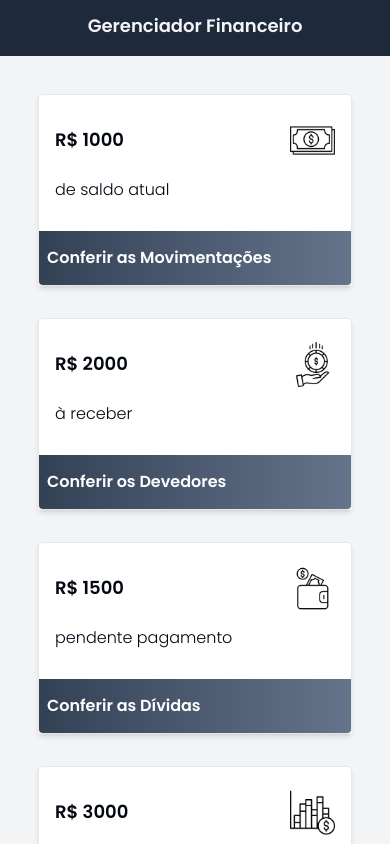
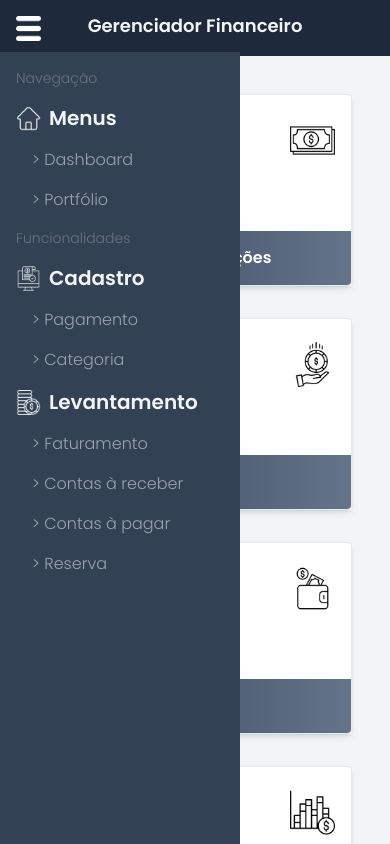
Before and after one commit to taynanhott/financial-manager, a Next.js app: page /gerenciar/dashboard in a window 390 px wide. Shown: the top 844 px of the page. Built offline with nearby package versions, Linux system fonts and the light colour scheme.

Commit message:
dded menuToggle for md and sm

```diff
--- a/src/app/gerenciar/dashboard/page.tsx
+++ b/src/app/gerenciar/dashboard/page.tsx
@@ -141,11 +141,10 @@ export default function Gerenciar() {
     return (
         <section className="grow lg:ml-[240px] mt-14 lg:mt-auto pb-12">
             <div id="header-dashboard">
-                <div className="bg-white hidden shadow-md lg:flex w-full items-center justify-between h-14 px-2">
+                <div className="bg-white hidden lg:flex justify-between items-center shadow-md w-full h-14 px-2 z-20">
                     <div className="flex ml-8">
-                        {`[ SELETOR DE DATA ]`}
                     </div>
-                    <div className="flex mr-8">
+                    <div className="flex items-center space-x-4 mr-8">
                         <AccountOptions />
                         <Avatar>
                             <AvatarImage src="https://github.com/shadcn.png" />
--- a/src/components/Html/Body/Menu/menu.tsx
+++ b/src/components/Html/Body/Menu/menu.tsx
@@ -3,6 +3,7 @@
 import { Label } from "@/components/ui/label";
 import { motion } from "framer-motion";
 import Image from "next/image";
+import { useState } from "react";
 
 const variants = {
     open: {
@@ -50,7 +51,6 @@ const navegation = [
         href: 'https://taynan.dev',
     },
 ];
-
 
 const cadastro = [
     {
@@ -102,18 +102,31 @@ export const MenuItem = ({ components }: Props) => {
 };
 
 export default function Menu() {
+    const [isOpen, setIsOpen] = useState(true);
+
     return (
-        <div className="fixed flex-none top-0 left-0 bg-slate-800 h-14 lg:h-screen z-20 ">
-            <div className="w-screen lg:w-[240px] p-3 pb-8 pointer-events-none">
+        <>
+            <button onClick={() => setIsOpen(!isOpen)} className="ml-4 mt-2 bg-transparent fixed top-2 items-center flex lg:hidden z-30">
+                <Image
+                    className=""
+                    src='/image/menu/botao-menu.png'
+                    width={25}
+                    height={25}
+                    alt=""
+                />
+            </button>
+            <div className="fixed flex-none top-0 left-0 bg-slate-800 h-14 lg:h-screen z-20">
+                <div className="w-screen lg:w-[240px] p-3 pointer-events-none">
                     <Label className="text-gray-100 text-lg font-poppins-bold text-center items-center flex justify-center col-span-9">
                         Gerenciador Financeiro
                     </Label>
                 </div>
-            <div className="text-gray-500 pl-4 hidden lg:flex pb-4 font-poppins pointer-events-none text-sm">
+                <div className={`h-screen w-[240px] ${isOpen ? '' : 'hidden lg:block'} bg-slate-700 lg:bg-slate-800`}>
+                    <div className="text-gray-500 pl-4 pt-4 lg:flex pb-4 font-poppins pointer-events-none text-sm">
                         Navegação
                     </div>
 
-            <motion.ul className="pl-4 pb-4 w-[240px] hidden lg:flex" variants={variantes}>
+                    <motion.ul className="pl-4 pb-4 w-[240px] lg:flex" variants={variantes}>
                         <motion.li>
                             <div className="text-gray-100 text-xl font-poppins-bold flex items-center pointer-events-none">
                                 <Image
@@ -125,26 +138,26 @@ export default function Menu() {
                                 />
                                 Menus
                             </div>
-                    {navegation.map((project: any, index: number) => (
+                            {navegation.map((project, index) => (
                                 <motion.div
                                     className="font-poppins text-gray-400"
                                     key={`li-${index}`}
-                            initial={{ opacity: 0, y: 50}}
-                            whileInView={{ opacity: 1, y: 0 }}
+                                    initial={{ opacity: 0, y: 50 }}
+                                    animate={{ opacity: 1, y: 0 }}
                                     exit={{ opacity: 1, y: 0 }}
                                     transition={{ duration: 0.5, delay: index * 0.1 }}
-                            viewport={{ once: true }}>
+                                >
                                     <MenuItem components={project} key={project.index} />
                                 </motion.div>
                             ))}
                         </motion.li>
-            </motion.ul >
+                    </motion.ul>
 
-            <div className="text-gray-500 hidden lg:flex pl-4 pb-4 font-poppins pointer-events-none text-sm">
+                    <div className="text-gray-500 lg:flex pl-4 pb-4 font-poppins pointer-events-none text-sm">
                         Funcionalidades
                     </div>
 
-            <motion.ul className="pl-4 pb-4 w-[240px] hidden lg:flex" variants={variantes}>
+                    <motion.ul className="pl-4 pb-4 w-[240px] lg:flex" variants={variantes}>
                         <motion.li>
                             <div className="text-gray-100 text-xl font-poppins-bold flex items-center pointer-events-none">
                                 <Image
@@ -156,22 +169,22 @@ export default function Menu() {
                                 />
                                 Cadastro
                             </div>
-                    {cadastro.map((project: any, index: number) => (
+                            {cadastro.map((project, index) => (
                                 <motion.div
                                     className="font-poppins text-gray-400"
                                     key={`li-${index}`}
                                     initial={{ opacity: 0, y: 50 }}
-                            whileInView={{ opacity: 1, y: 0 }}
+                                    animate={{ opacity: 1, y: 0 }}
                                     exit={{ opacity: 1, y: 0 }}
                                     transition={{ duration: 0.5, delay: index * 0.1 }}
-                            viewport={{ once: true }}>
+                                >
                                     <MenuItem components={project} key={project.index} />
                                 </motion.div>
                             ))}
                         </motion.li>
-            </motion.ul >
+                    </motion.ul>
 
-            <motion.ul className="pl-4 pb-4 w-[240px] hidden lg:flex" variants={variantes}>
+                    <motion.ul className="pl-4 pb-4 w-[240px] lg:flex" variants={variantes}>
                         <motion.li>
                             <div className="text-gray-100 text-xl font-poppins-bold flex items-center pointer-events-none">
                                 <Image
@@ -183,21 +196,22 @@ export default function Menu() {
                                 />
                                 Levantamento
                             </div>
-                    {levantamento.map((project: any, index: number) => (
+                            {levantamento.map((project, index) => (
                                 <motion.div
                                     className="font-poppins text-gray-400"
                                     key={`li-${index}`}
                                     initial={{ opacity: 0, y: 50 }}
-                            whileInView={{ opacity: 1, y: 0 }}
+                                    animate={{ opacity: 1, y: 0 }}
                                     exit={{ opacity: 1, y: 0 }}
                                     transition={{ duration: 0.5, delay: index * 0.1 }}
-                            viewport={{ once: true }}>
+                                >
                                     <MenuItem components={project} key={project.index} />
                                 </motion.div>
                             ))}
                         </motion.li>
-            </motion.ul >
-
+                    </motion.ul>
                 </div>
+            </div>
+        </>
     );
 }
--- /dev/null
+++ b/src/components/use-dimensions.tsx
@@ -0,0 +1,14 @@
+import { useEffect, useRef } from "react";
+
+export const useDimensions = (ref: React.RefObject<HTMLElement>) => {
+  const dimensions = useRef({ width: 0, height: 0 });
+
+  useEffect(() => {
+    if (ref.current) {
+      dimensions.current.width = ref.current.offsetWidth;
+      dimensions.current.height = ref.current.offsetHeight;
+    }
+  }, []);
+
+  return dimensions.current;
+};
```
Also changed, not shown: public/image/menu/botao-menu.png (added). Lines whose indentation alone changed are shown as unchanged.
